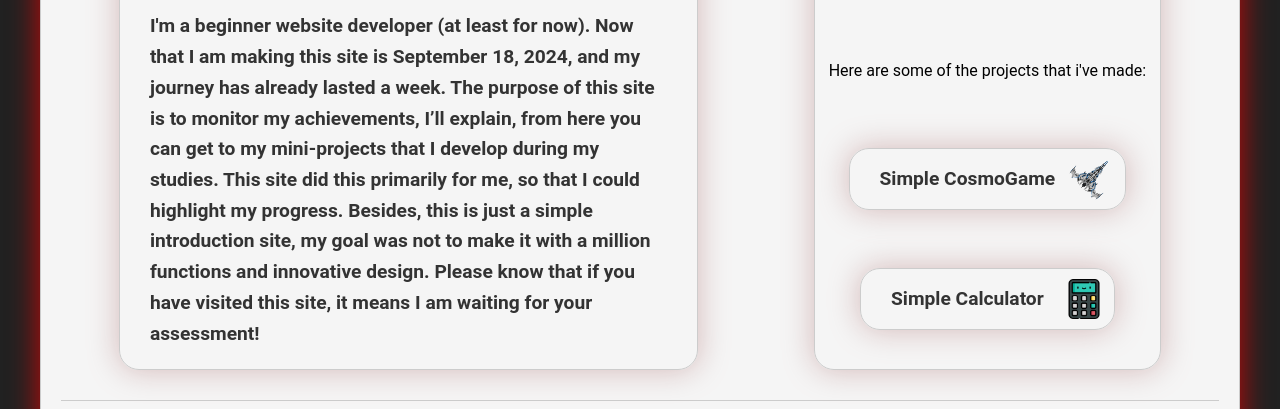
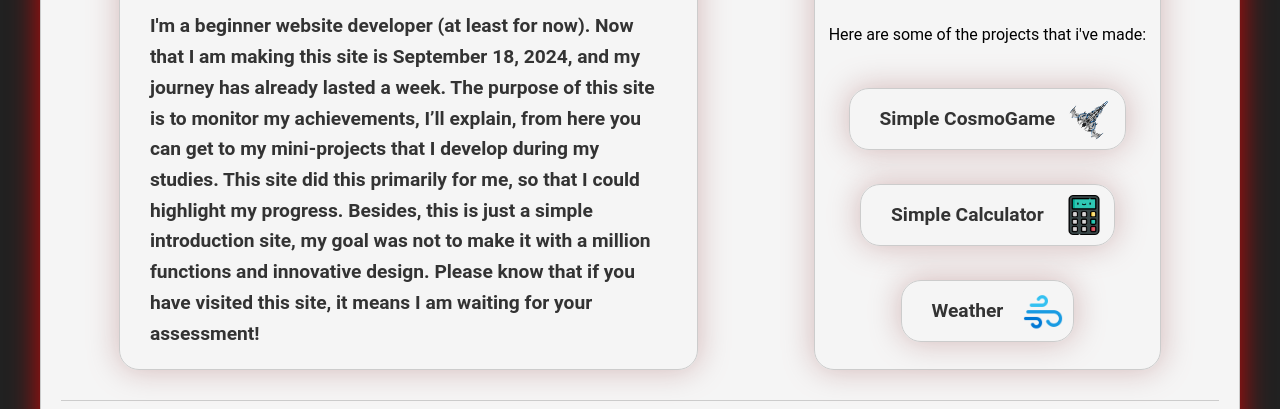
Before and after one commit to weaklzq/weaklzq.github.io, a plain HTML site: page index.html in a window 1280 px wide. Shown: the part 320-729 px from the top of the page. Drawn offline with Linux system fonts and the light colour scheme; a web font is replaced by a local one.

Commit message:
add weather link to portfolio

```diff
--- a/index.html
+++ b/index.html
@@ -42,6 +42,10 @@
                     <p onclick="window.location.href = 'https://weaklzq.github.io/calc/'">Simple Calculator</p>
                     <img class="img2" src="styles/calc.png" width="40" height="40" alt="calculator">
                 </div>
+                <div class="weather">
+                    <p onclick="window.location.href = 'https://weaklzq.github.io/weather/'">Weather</p>
+                    <img class="img3" src="styles/weather.png" width="40" height="40" alt="weather">
+                </div>
             </aside>
 
         </main>
```
Also changed, not shown: styles/weather.png (added).
